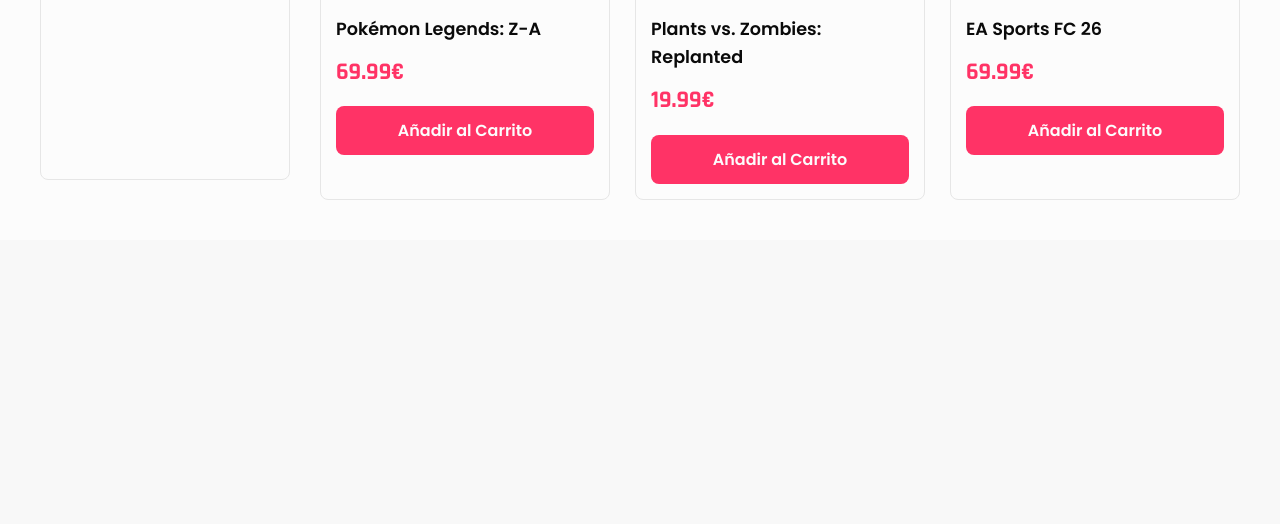
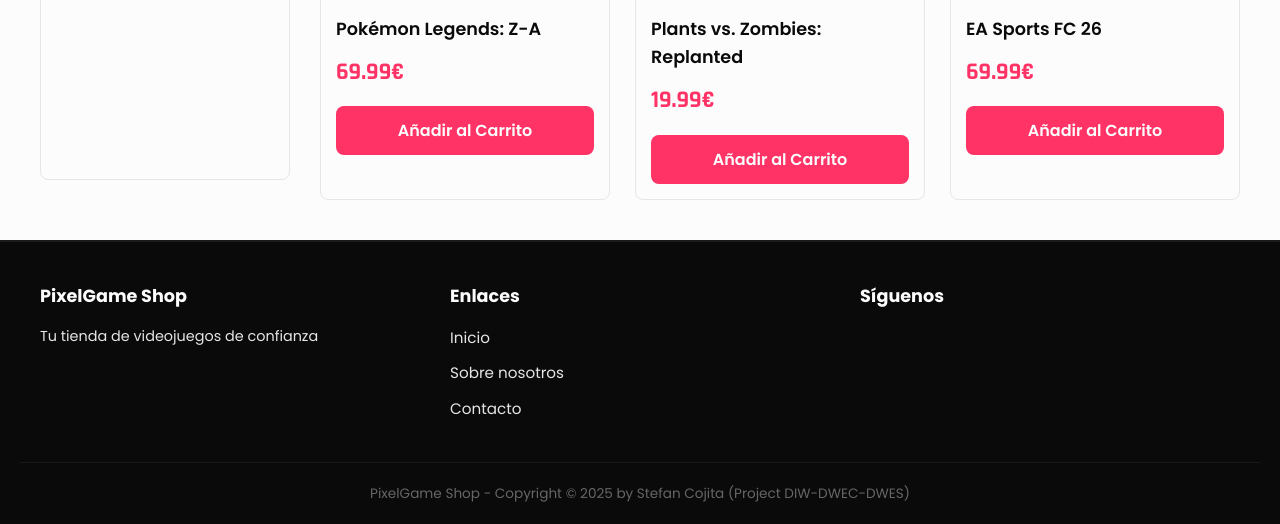
Before and after one commit to CFGSCojita/PixelGame-Shop, a PHP site: page / in a window 1280 px wide. Shown: the part 1568-2092 px from the top of the page. Before the commit the page ends 1768 px from the top, so only its background shows below. Run offline with PHP 8.4, Linux system fonts and the light colour scheme.

Commit message:
Frontend: Implementación del footer.

```diff
--- a/css/index.css
+++ b/css/index.css
@@ -102,6 +102,20 @@ header {
 }
 
 /* Buscador */
+.search-icon-mobile {
+    background: none;
+    border: none;
+    color: #FF3366;
+    cursor: pointer;
+    padding: 5px;
+    display: block;
+}
+
+.search-icon-mobile i {
+    width: 24px;
+    height: 24px;
+}
+
 .buscador {
     position: relative;
     display: none;
@@ -298,9 +312,87 @@ header {
     color: #0A0A0A;
 }
 
+/* Footer */
+footer {
+    background-color: #0A0A0A;
+    color: #E6E6E6;
+    padding: 40px 20px 20px;
+    border-top: 2px solid #1A1A1A;
+}
+
+.footer-content {
+    max-width: 1200px;
+    margin: 0 auto;
+    display: grid;
+    grid-template-columns: 1fr;
+    gap: 30px;
+    margin-bottom: 30px;
+}
+
+.footer-section h4 {
+    color: #FCFCFC;
+    font-size: 1.1rem;
+    font-weight: 700;
+    margin-bottom: 15px;
+}
+
+.footer-section p {
+    color: #E6E6E6;
+    font-size: 0.9rem;
+    line-height: 1.6;
+}
+
+.footer-section ul {
+    list-style: none;
+}
+
+.footer-section ul li {
+    margin-bottom: 10px;
+}
+
+.footer-section ul li a {
+    color: #E6E6E6;
+    text-decoration: none;
+    transition: 0.3s;
+    font-size: 0.95rem;
+}
+
+.footer-section ul li a:hover {
+    color: #00CCFF;
+}
+
+.social-icons {
+    display: flex;
+    gap: 15px;
+}
+
+.social-icons a {
+    color: #FF3366;
+    transition: 0.3s;
+}
+
+.social-icons a:hover {
+    color: #00CCFF;
+}
+
+.social-icons i {
+    width: 24px;
+    height: 24px;
+}
+
+.footer-bottom {
+    text-align: center;
+    padding-top: 20px;
+    border-top: 1px solid #1A1A1A;
+    color: #666;
+    font-size: 0.85rem;
+}
+
 /* Tablet */
 @media (min-width: 768px) {
-
+    .search-icon-mobile {
+        display: none;
+    }
 
     .logo img {
         height: 60px;
@@ -374,9 +466,13 @@ header {
         grid-template-columns: repeat(3, 1fr);
         gap: 20px;
     }
+
+    .footer-content {
+        grid-template-columns: repeat(3, 1fr);
+    }
 }
 
-/* Desktop */
+/* Escriptori */
 @media (min-width: 1024px) {
 
     .buscador {
--- a/index.html
+++ b/index.html
@@ -179,7 +179,37 @@
       </section>
     </div>
   </main>
+  <!-- Footer -->
+  <footer>
+    <div class="footer-content">
+      <div class="footer-section">
+        <h4>PixelGame Shop</h4>
+        <p>Tu tienda de videojuegos de confianza</p>
+      </div>
 
+      <div class="footer-section">
+        <h4>Enlaces</h4>
+        <ul>
+          <li><a href="#">Inicio</a></li>
+          <li><a href="#">Sobre nosotros</a></li>
+          <li><a href="#">Contacto</a></li>
+        </ul>
+      </div>
+
+      <div class="footer-section">
+        <h4>Síguenos</h4>
+        <div class="social-icons">
+          <a href="#" aria-label="Facebook"><i data-lucide="facebook"></i></a>
+          <a href="#" aria-label="Twitter"><i data-lucide="twitter"></i></a>
+          <a href="#" aria-label="Instagram"><i data-lucide="instagram"></i></a>
+        </div>
+      </div>
+    </div>
+
+    <div class="footer-bottom">
+      <p>PixelGame Shop - Copyright © 2025 by Stefan Cojita (Project DIW-DWEC-DWES)</p>
+    </div>
+  </footer>
   <script src="https://unpkg.com/lucide@latest"></script>
   <script>
     lucide.createIcons();
```
